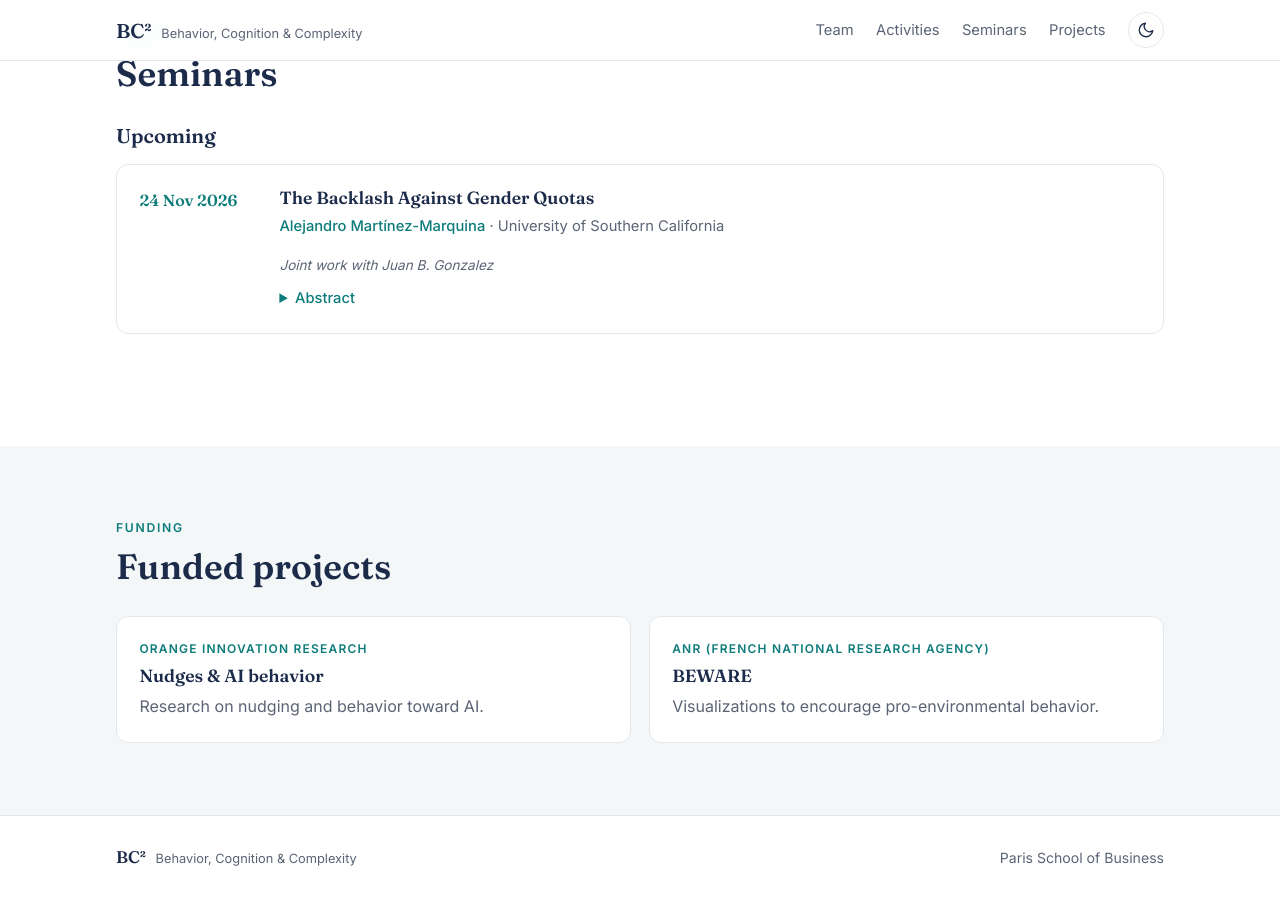
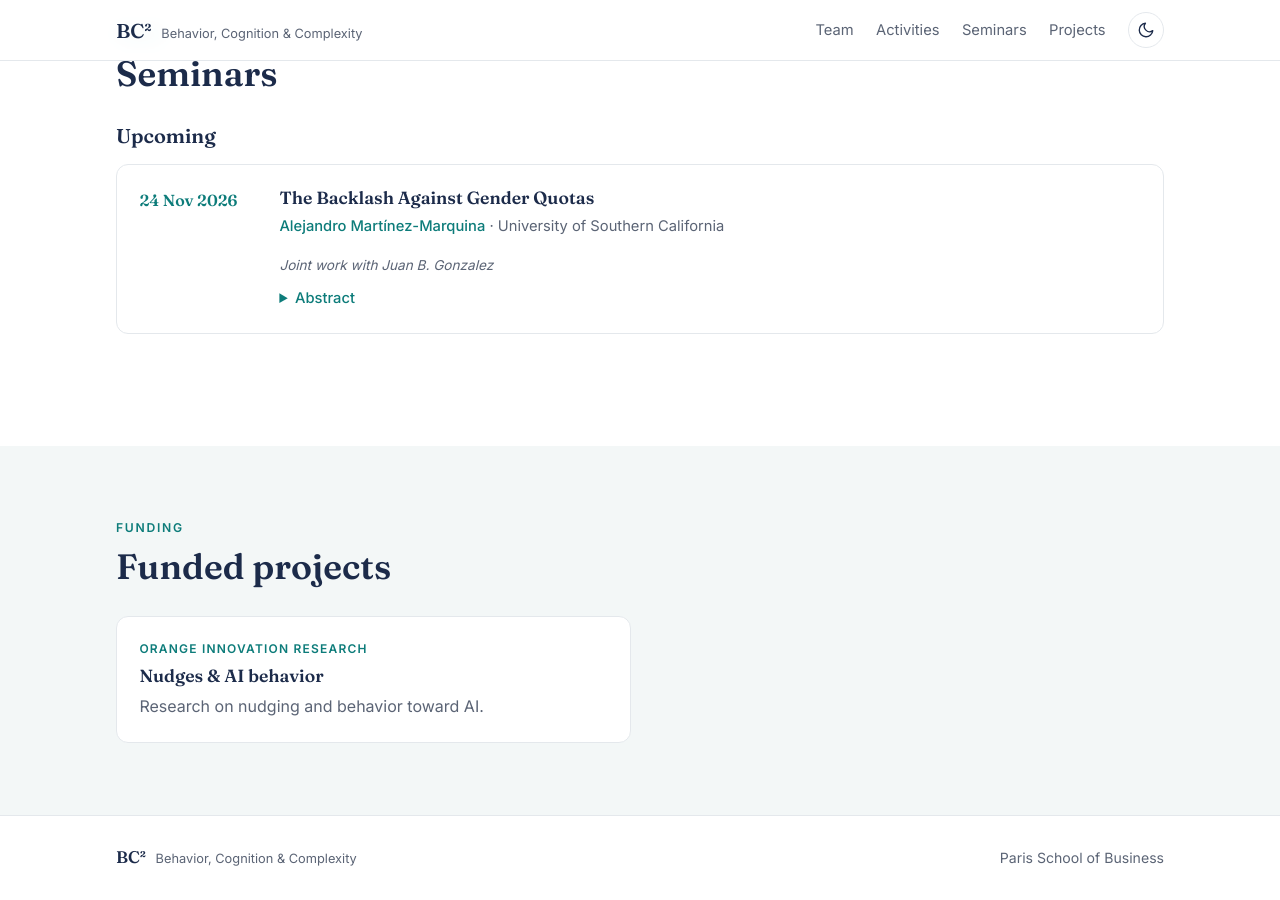
Before and after one commit to bc2psb/bc2psb.github.io, a Jekyll site: the page built from index.html, in a window 1280 px wide and 900 px high, scrolled down 2978 px. Built offline with Jekyll 4.4.1, drawn with Linux system fonts in a browser that asks for light colours.

Commit message:
Remove BEWARE from funded projects
Co-Authored-By: Claude Opus 5.5 <noreply@anthropic.com>

```diff
--- a/_data/projects.yml
+++ b/_data/projects.yml
@@ -3,7 +3,3 @@
 - title: Nudges & AI behavior
   funder: Orange Innovation Research
   text: Research on nudging and behavior toward AI.
-
-- title: BEWARE
-  funder: ANR (French National Research Agency)
-  text: Visualizations to encourage pro-environmental behavior.
```
